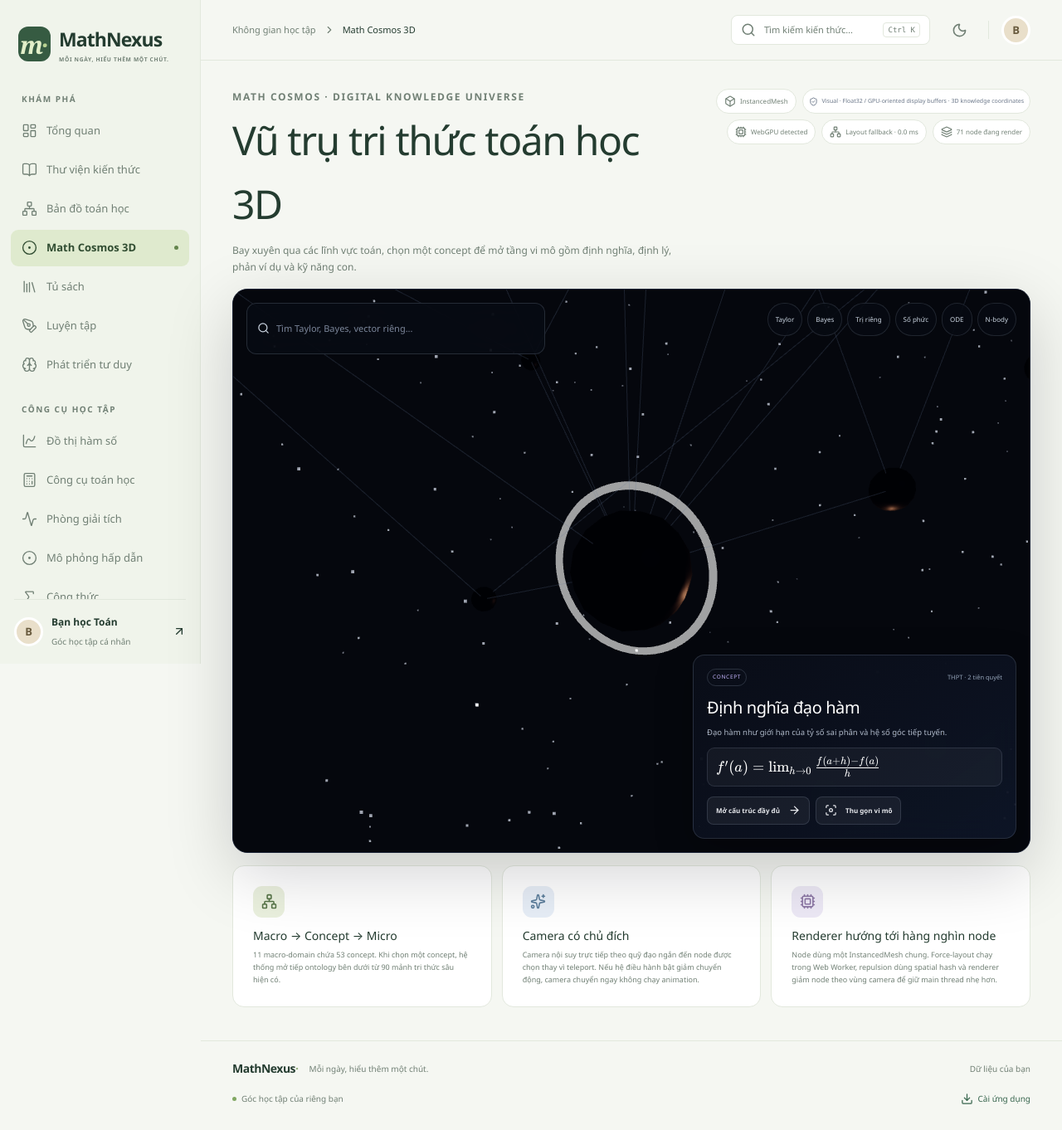
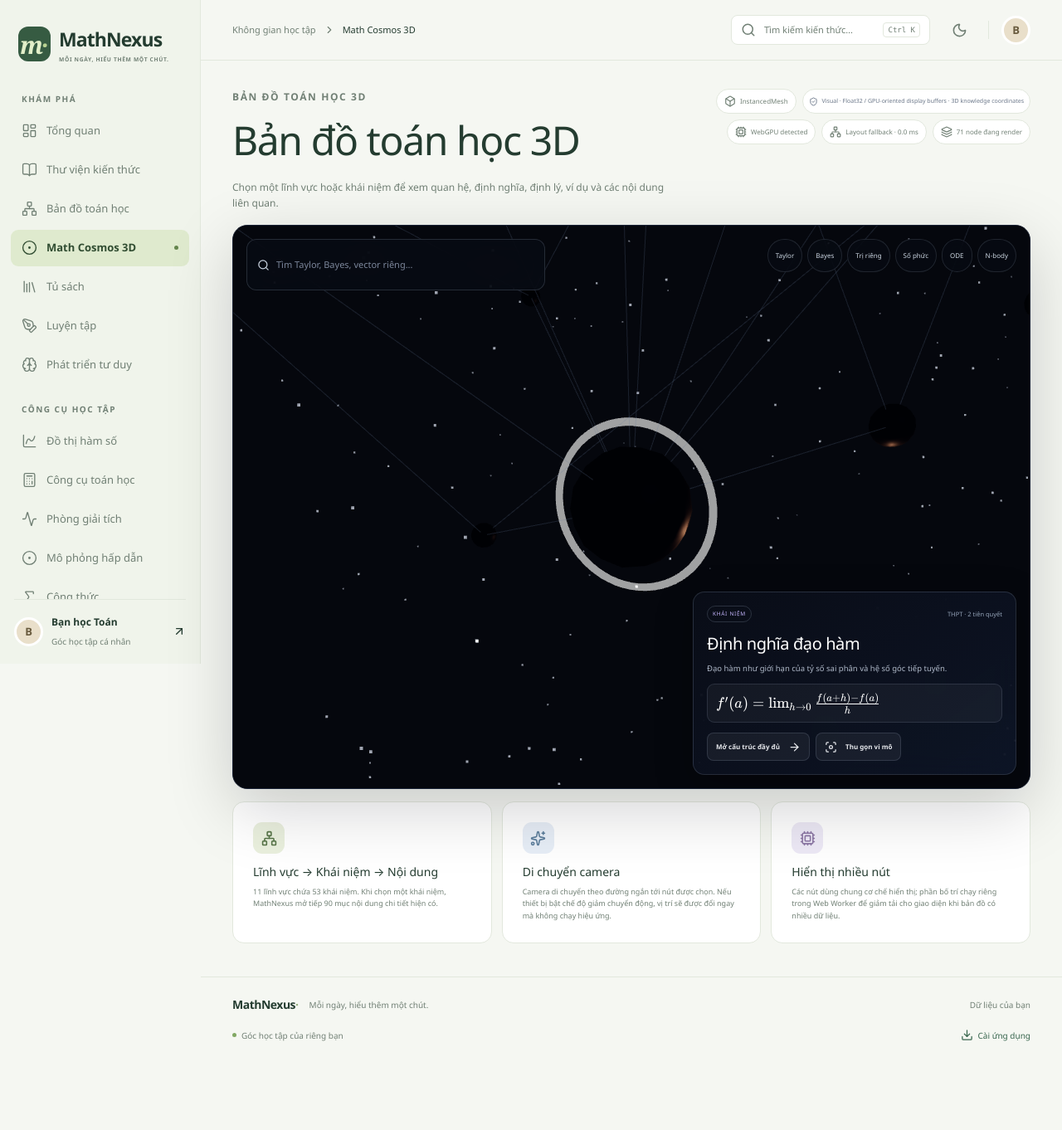
Before and after one commit to koko999-tien/mathnexus, a React (Vite) app: page /cosmos in a window 1280 px wide. Shown: the whole page at 83% size. After the commit the page ends 1286 px from the top, so only its background shows below. Built offline with nearby package versions, Linux system fonts and the light colour scheme.

Commit message:
copy: make 3D map wording concrete

```diff
--- a/src/pages/MathCosmos.tsx
+++ b/src/pages/MathCosmos.tsx
@@ -67,9 +67,9 @@ export default function MathCosmos() {
   return <section className="math-cosmos-page page-enter">
     <div className="cosmos-page-head">
       <div>
-        <p className="eyebrow">MATH COSMOS · DIGITAL KNOWLEDGE UNIVERSE</p>
-        <h1>Vũ trụ tri thức toán học 3D</h1>
-        <p>Bay xuyên qua các lĩnh vực toán, chọn một concept để mở tầng vi mô gồm định nghĩa, định lý, phản ví dụ và kỹ năng con.</p>
+        <p className="eyebrow">BẢN ĐỒ TOÁN HỌC 3D</p>
+        <h1>Bản đồ toán học 3D</h1>
+        <p>Chọn một lĩnh vực hoặc khái niệm để xem quan hệ, định nghĩa, định lý, ví dụ và các nội dung liên quan.</p>
       </div>
       <div className="cosmos-runtime-badges">
         <span><Box size={14} />InstancedMesh</span>
@@ -94,28 +94,28 @@ export default function MathCosmos() {
         <label>
           <Search size={15} />
           <input
-            aria-label="Tìm node trong Math Cosmos"
+            aria-label="Tìm trong bản đồ toán học 3D"
             value={query}
             onChange={event => setQuery(event.target.value)}
             placeholder="Tìm Taylor, Bayes, vector riêng..."
           />
-          {query && <button type="button" aria-label="Xóa tìm kiếm Cosmos" onClick={() => setQuery('')}><X size={14} /></button>}
+          {query && <button type="button" aria-label="Xóa tìm kiếm" onClick={() => setQuery('')}><X size={14} /></button>}
         </label>
         {query && <div className="cosmos-search-results">
           {results.length ? results.map(node => <button type="button" key={node.id} onClick={() => selectNode(node)}>
             <span className={'cosmos-result-kind ' + node.kind}>{node.kind}</span>
             <span><strong>{node.title}</strong><small>{node.subtitle}</small></span>
-          </button>) : <p>Chưa thấy node phù hợp trong lớp đang mở.</p>}
+          </button>) : <p>Chưa có mục phù hợp trong phần đang mở.</p>}
         </div>}
       </div>
 
-      <div className="cosmos-quick-jumps" aria-label="Điểm nhảy nhanh trong Math Cosmos">
+      <div className="cosmos-quick-jumps" aria-label="Điểm truy cập nhanh trong bản đồ 3D">
         {QUICK_JUMPS.map(([id, label]) => <button type="button" key={id} onClick={() => jumpTo(id)}>{label}</button>)}
       </div>
 
       {selected && <aside className="cosmos-hud" aria-live="polite">
         <div className="cosmos-hud-top">
-          <span className={'cosmos-node-kind ' + selected.kind}>{selected.kind === 'domain' ? 'MACRO' : selected.kind === 'concept' ? 'CONCEPT' : 'MICRO'}</span>
+          <span className={'cosmos-node-kind ' + selected.kind}>{selected.kind === 'domain' ? 'LĨNH VỰC' : selected.kind === 'concept' ? 'KHÁI NIỆM' : 'CHI TIẾT'}</span>
           <span>{selected.subtitle}</span>
         </div>
         <h2>{selected.title}</h2>
@@ -131,18 +131,18 @@ export default function MathCosmos() {
     <div className="cosmos-explainer-grid">
       <article className="panel">
         <span className="small-icon green"><Network size={19} /></span>
-        <h2>Macro → Concept → Micro</h2>
-        <p>{MATH_DOMAINS.length} macro-domain chứa {MATH_CONCEPTS.length} concept. Khi chọn một concept, hệ thống mở tiếp ontology bên dưới từ {MATH_ATOMS.length} mảnh tri thức sâu hiện có.</p>
+        <h2>Lĩnh vực → Khái niệm → Nội dung</h2>
+        <p>{MATH_DOMAINS.length} lĩnh vực chứa {MATH_CONCEPTS.length} khái niệm. Khi chọn một khái niệm, MathNexus mở tiếp {MATH_ATOMS.length} mục nội dung chi tiết hiện có.</p>
       </article>
       <article className="panel">
         <span className="small-icon blue"><Sparkles size={19} /></span>
-        <h2>Camera có chủ đích</h2>
-        <p>Camera nội suy trực tiếp theo quỹ đạo ngắn đến node được chọn thay vì teleport. Nếu hệ điều hành bật giảm chuyển động, camera chuyển ngay không chạy animation.</p>
+        <h2>Di chuyển camera</h2>
+        <p>Camera di chuyển theo đường ngắn tới nút được chọn. Nếu thiết bị bật chế độ giảm chuyển động, vị trí sẽ được đổi ngay mà không chạy hiệu ứng.</p>
       </article>
       <article className="panel">
         <span className="small-icon lilac"><Cpu size={19} /></span>
-        <h2>Renderer hướng tới hàng nghìn node</h2>
-        <p>Node dùng một InstancedMesh chung. Force-layout chạy trong Web Worker, repulsion dùng spatial hash và renderer giảm node theo vùng camera để giữ main thread nhẹ hơn.</p>
+        <h2>Hiển thị nhiều nút</h2>
+        <p>Các nút dùng chung cơ chế hiển thị; phần bố trí chạy riêng trong Web Worker để giảm tải cho giao diện khi bản đồ có nhiều dữ liệu.</p>
       </article>
     </div>
   </section>;
```
